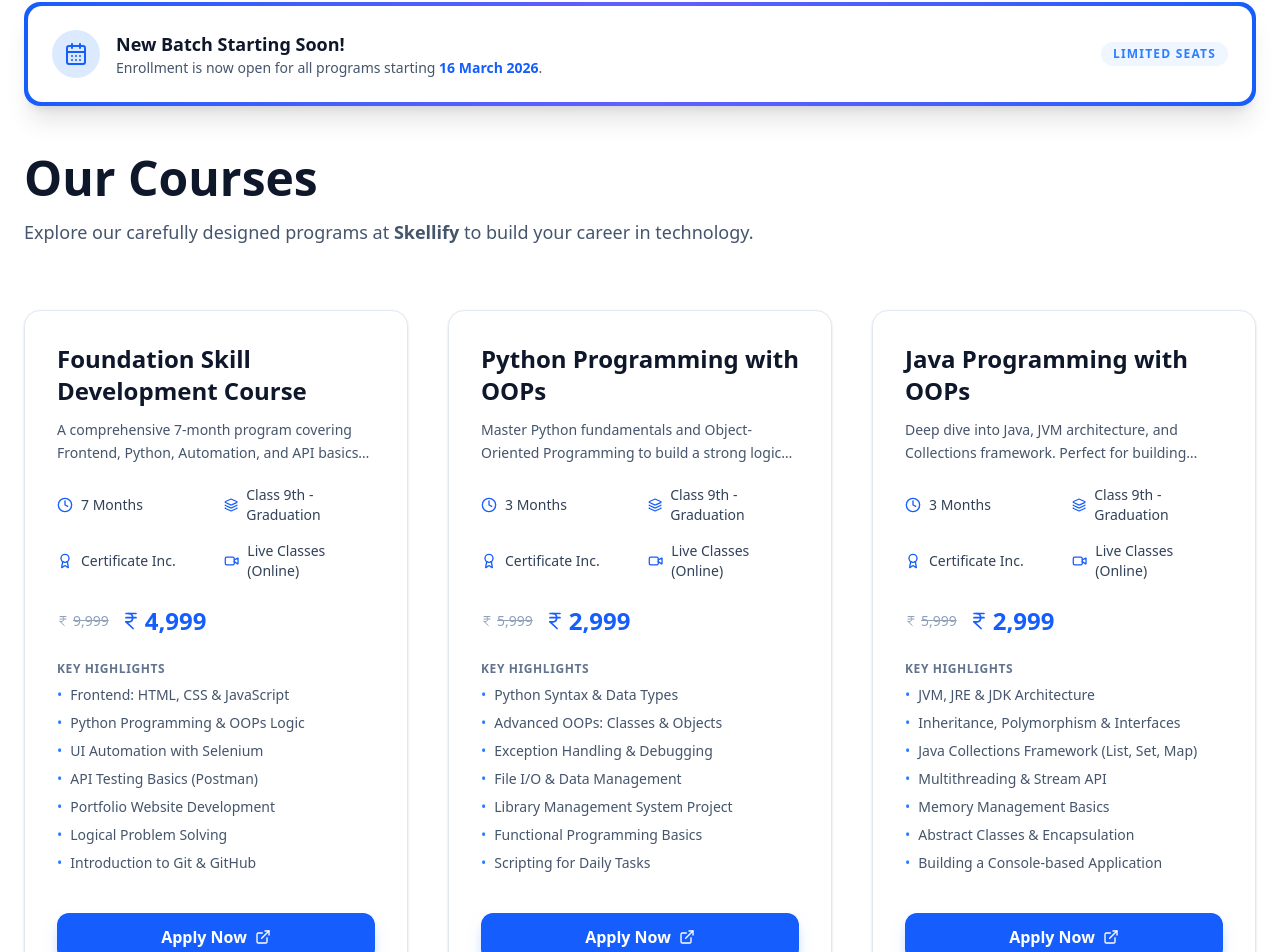
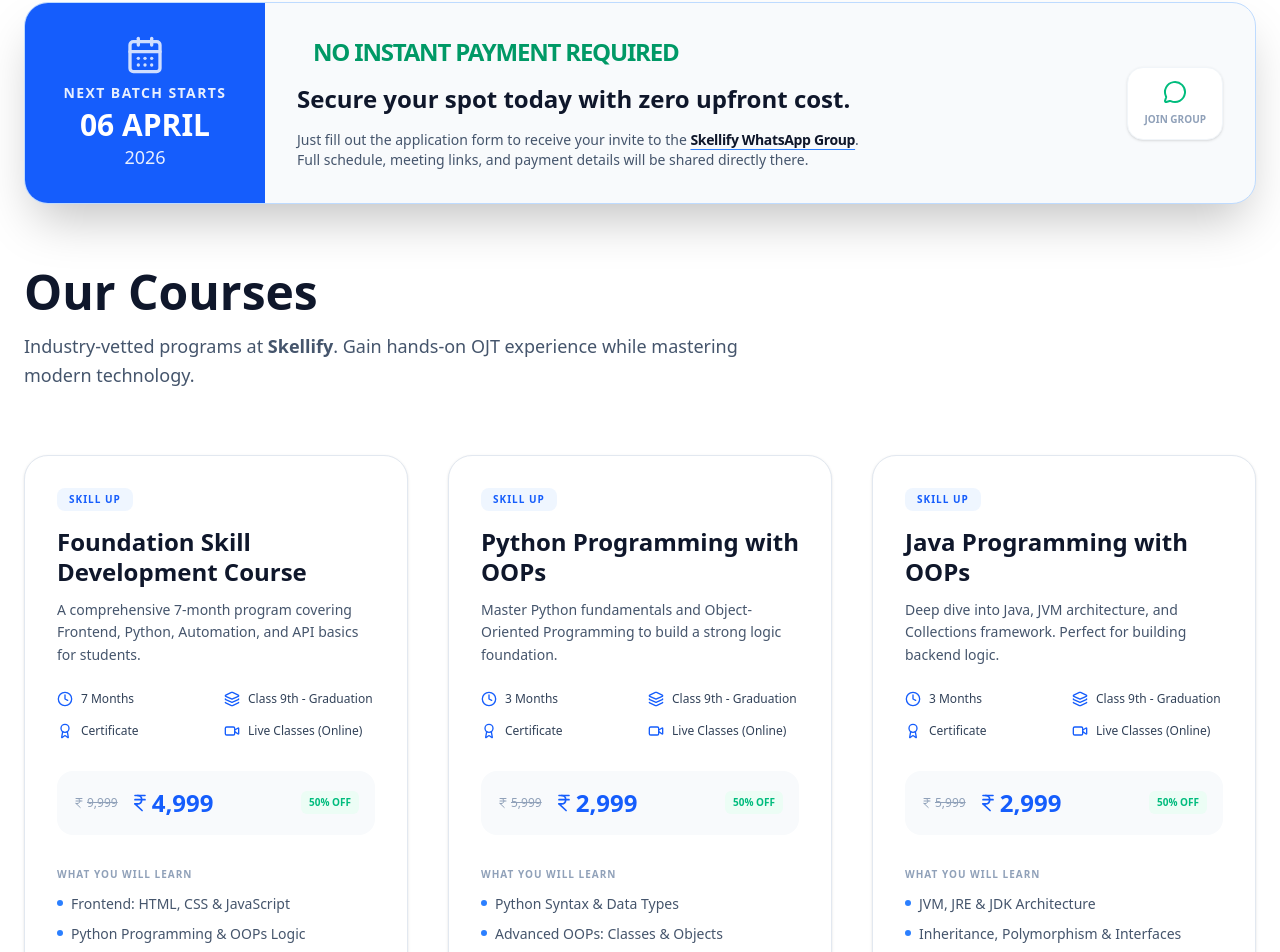
Before and after one commit to skellify25/skellify-main, a Next.js app: page /courses in a window 1280 px wide. Shown: the part 94-1046 px from the top of the page. Built offline with nearby package versions, Linux system fonts and the light colour scheme.

Commit message:
updated banner

```diff
--- a/src/components/pages/CoursePage.jsx
+++ b/src/components/pages/CoursePage.jsx
@@ -1,14 +1,25 @@
 "use client";
 
-import { motion } from "motion/react";
-import { Clock, Award, Layers, Video, IndianRupee, ExternalLink, CalendarDays } from "lucide-react"; // Added CalendarDays icon
+import { motion } from "framer-motion";
+import {
+  Clock,
+  Award,
+  Layers,
+  Video,
+  IndianRupee,
+  ExternalLink,
+  CalendarDays,
+  MessageCircle,
+  Info,
+} from "lucide-react";
 
-// 1. Static Course Data with unique Form URLs
+// 1. Static Course Data with updated highlights
 const COURSES = [
   {
     id: "foundation-skill",
     title: "Foundation Skill Development Course",
-    description: "A comprehensive 7-month program covering Frontend, Python, Automation, and API basics for students.",
+    description:
+      "A comprehensive 7-month program covering Frontend, Python, Automation, and API basics for students.",
     duration: "7 Months",
     level: "Class 9th - Graduation",
     mode: "Live Classes (Online)",
@@ -23,13 +34,14 @@
       "API Testing Basics (Postman)",
       "Portfolio Website Development",
       "Logical Problem Solving",
-      "Introduction to Git & GitHub"
-    ]
+      "Introduction to Git & GitHub",
+    ],
   },
   {
     id: "python-oops",
     title: "Python Programming with OOPs",
-    description: "Master Python fundamentals and Object-Oriented Programming to build a strong logic foundation.",
+    description:
+      "Master Python fundamentals and Object-Oriented Programming to build a strong logic foundation.",
     duration: "3 Months",
     level: "Class 9th - Graduation",
     mode: "Live Classes (Online)",
@@ -44,13 +56,14 @@
       "File I/O & Data Management",
       "Library Management System Project",
       "Functional Programming Basics",
-      "Scripting for Daily Tasks"
-    ]
+      "Scripting for Daily Tasks",
+    ],
   },
   {
     id: "java-oops",
     title: "Java Programming with OOPs",
-    description: "Deep dive into Java, JVM architecture, and Collections framework. Perfect for building backend logic.",
+    description:
+      "Deep dive into Java, JVM architecture, and Collections framework. Perfect for building backend logic.",
     duration: "3 Months",
     level: "Class 9th - Graduation",
     mode: "Live Classes (Online)",
@@ -65,34 +78,34 @@
       "Multithreading & Stream API",
       "Memory Management Basics",
       "Abstract Classes & Encapsulation",
-      "Building a Console-based Application"
-    ]
+      "Building a Console-based Application",
+    ],
   },
   {
     id: "sdet-program",
     title: "SDET (Software Development Engineer in Test)",
-    description: "Advanced 9-month program for graduates to become job-ready automation engineers.",
+    description:
+      "Advanced 9-month program for graduates to become job-ready automation engineers.",
     duration: "9 Months",
     level: "Graduation & Above",
     mode: "Live Classes (Online)",
     certificate: true,
-    price: "15,999",
+    price: "19,999",
     offerPrice: "9,999",
     formUrl: "https://forms.gle/N7G18ivcsdLXcxNs5",
     highlights: [
-      "Hybrid & Data-Driven Frameworks",
-      "Rest Assured API Automation",
-      "CI/CD Integration with Jenkins",
-      "Cucumber BDD & Gherkin Scripting",
-      "Agile Methodology & Jira Tracking",
-      "Mock Interviews & Resume Optimization",
-      "Database Testing with SQL"
-    ]
-  }
+    "Core & Advanced Java with Gradle",
+    "Selenium WebDriver & TestNG Integration",
+    "Rest Assured API Automation",
+    "CI/CD Pipeline Integration with Jenkins",
+    "Agile Testing & Jira Ticket Management",
+    "Database Testing with SQL",
+    "Mock Interviews & Resume Optimization"
+  ],
+  },
 ];
 
 export default function CoursePage() {
-
   const handleApplyNow = (url) => {
     if (url) {
       window.open(url, "_blank");
@@ -103,31 +116,57 @@
 
   return (
     <section className="py-12 md:py-24 container mx-auto px-6">
-
       {/* --- NEW BATCH ANNOUNCEMENT BANNER --- */}
       <motion.div
-        initial={{ opacity: 0, scale: 0.95 }}
-        animate={{ opacity: 1, scale: 1 }}
-        className="mb-12 p-1 rounded-2xl bg-gradient-to-r from-blue-600 via-indigo-500 to-blue-600 shadow-xl"
+        initial={{ opacity: 0, y: -20 }}
+        animate={{ opacity: 1, y: 0 }}
+        className="mb-16 overflow-hidden rounded-3xl bg-slate-50 dark:bg-slate-900 border border-blue-200 dark:border-blue-900 shadow-2xl"
       >
-        <div className="bg-white dark:bg-slate-900 rounded-[14px] p-4 md:p-6 flex flex-col md:flex-row items-center justify-between gap-4">
-          <div className="flex items-center gap-4">
-            <div className="bg-blue-100 dark:bg-blue-900/30 p-3 rounded-full">
-              <CalendarDays className="w-6 h-6 text-blue-600 dark:text-blue-400" />
-            </div>
-            <div>
-              <h3 className="text-lg font-bold text-slate-900 dark:text-white">
-                New Batch Starting Soon!
-              </h3>
-              <p className="text-slate-600 dark:text-slate-400 text-sm">
-                Enrollment is now open for all programs starting <span className="font-semibold text-blue-600 dark:text-blue-400">16 March 2026</span>.
+        <div className="flex flex-col lg:flex-row">
+          {/* Left Side: Date */}
+          <div className="bg-blue-600 p-8 flex flex-col items-center justify-center text-white text-center min-w-[240px]">
+            <CalendarDays className="w-10 h-10 mb-2 opacity-80" />
+            <p className="text-sm font-bold uppercase tracking-widest opacity-90">
+              Next Batch Starts
+            </p>
+            <h3 className="text-3xl font-black mt-1">06 APRIL</h3>
+            <p className="text-lg font-medium opacity-90">2026</p>
+          </div>
+
+          {/* Right Side: Instructions */}
+          <div className="p-6 md:p-8 flex-1 flex flex-col md:flex-row items-center justify-between gap-6">
+            <div className="space-y-4 text-center md:text-left">
+              <div className="flex items-center justify-center md:justify-start gap-2 text-emerald-600 dark:text-emerald-400 font-bold uppercase text-2xl tracking-tighter">
+                <span className="flex h-2 w-2 rounded-full bg-emerald-500 animate-ping" />
+                No Instant Payment Required
+              </div>
+              <h4 className="text-xl md:text-2xl font-bold text-slate-900 dark:text-white leading-tight">
+                Secure your spot today with zero upfront cost.
+              </h4>
+              <p className="text-slate-600 dark:text-slate-400 text-sm max-w-xl">
+                Just fill out the application form to receive your invite to the{" "}
+                <span className="font-bold text-slate-900 dark:text-white underline decoration-blue-500 underline-offset-4 tracking-tight">
+                  Skellify WhatsApp Group
+                </span>
+                . Full schedule, meeting links, and payment details will be
+                shared directly there.
               </p>
             </div>
-          </div>
-          <div className="flex items-center gap-2">
-             <span className="hidden md:block text-xs font-bold uppercase tracking-widest text-blue-500 bg-blue-50 dark:bg-blue-900/20 px-3 py-1 rounded-full animate-pulse">
-                Limited Seats
-             </span>
+
+            {/* Quick Icon Group */}
+            <div className="hidden xl:flex items-center gap-4">
+              <a
+                href="https://chat.whatsapp.com/Fi19RL9SBtF4jWklMqsqsh"
+                target="_blank"
+                rel="noopener noreferrer"
+                className="flex flex-col items-center gap-2 px-4 py-3 bg-white dark:bg-slate-800 rounded-2xl shadow-sm border border-slate-100 dark:border-slate-700 transition-all duration-200 hover:bg-slate-50 dark:hover:bg-slate-700 hover:border-emerald-200 dark:hover:border-emerald-900 cursor-pointer active:scale-95 group"
+              >
+                <MessageCircle className="w-6 h-6 text-emerald-500 group-hover:scale-110 transition-transform" />
+                <span className="text-[10px] font-bold text-slate-400 group-hover:text-emerald-600 dark:group-hover:text-emerald-400">
+                  JOIN GROUP
+                </span>
+              </a>
+            </div>
           </div>
         </div>
       </motion.div>
@@ -139,9 +178,12 @@
         animate={{ opacity: 1, y: 0 }}
         className="max-w-3xl mb-16"
       >
-        <h1 className="text-5xl font-bold mb-4 text-slate-900 dark:text-white">Our Courses</h1>
-        <p className="text-slate-600 dark:text-slate-400 text-lg">
-          Explore our carefully designed programs at <strong>Skellify</strong> to build your career in technology.
+        <h1 className="text-5xl font-bold mb-4 text-slate-900 dark:text-white">
+          Our Courses
+        </h1>
+        <p className="text-slate-600 dark:text-slate-400 text-lg leading-relaxed">
+          Industry-vetted programs at <strong>Skellify</strong>. Gain hands-on
+          OJT experience while mastering modern technology.
         </p>
       </motion.div>
 
@@ -155,15 +197,22 @@
             viewport={{ once: true }}
             transition={{ delay: index * 0.1 }}
             whileHover={{ y: -6 }}
-            className="border border-slate-200 dark:border-slate-700 rounded-2xl p-8 bg-white dark:bg-slate-800 shadow-sm hover:shadow-xl transition-all duration-300 flex flex-col justify-between"
+            className="border border-slate-200 dark:border-slate-700 rounded-3xl p-8 bg-white dark:bg-slate-800 shadow-sm hover:shadow-2xl transition-all duration-300 flex flex-col justify-between"
           >
             <div>
-              <h2 className="text-2xl font-bold mb-3 text-slate-900 dark:text-white">{course.title}</h2>
-              <p className="text-slate-600 dark:text-slate-400 mb-5 text-sm leading-relaxed line-clamp-2">
+              <div className="flex items-center justify-between mb-4">
+                <span className="px-3 py-1 bg-blue-50 dark:bg-blue-900/30 text-blue-600 dark:text-blue-400 text-[10px] font-bold uppercase tracking-widest rounded-lg">
+                  {course.id === "sdet-program" ? "Job Ready" : "Skill Up"}
+                </span>
+              </div>
+              <h2 className="text-2xl font-bold mb-3 text-slate-900 dark:text-white leading-tight">
+                {course.title}
+              </h2>
+              <p className="text-slate-600 dark:text-slate-400 mb-6 text-sm leading-relaxed">
                 {course.description}
               </p>
 
-              <div className="grid grid-cols-2 gap-4 text-sm mb-6 text-slate-700 dark:text-slate-300">
+              <div className="grid grid-cols-2 gap-4 text-xs mb-8 text-slate-700 dark:text-slate-300">
                 <div className="flex items-center gap-2">
                   <Clock className="w-4 h-4 text-blue-600" />
                   {course.duration}
@@ -174,7 +223,7 @@
                 </div>
                 <div className="flex items-center gap-2">
                   <Award className="w-4 h-4 text-blue-600" />
-                  {course.certificate ? "Certificate Inc." : "No Certificate"}
+                  Certificate
                 </div>
                 <div className="flex items-center gap-2">
                   <Video className="w-4 h-4 text-blue-600" />
@@ -183,23 +232,28 @@
               </div>
 
               {/* Pricing */}
-              <div className="flex items-center gap-3 mb-6">
-                <span className="text-sm text-slate-400 line-through flex items-center gap-1">
+              <div className="flex items-center gap-3 mb-8 bg-slate-50 dark:bg-slate-900/50 p-4 rounded-2xl">
+                <span className="text-xs text-slate-400 line-through flex items-center gap-0.5">
                   <IndianRupee className="w-3 h-3" />
                   {course.price}
                 </span>
-                <span className="text-2xl font-bold text-blue-600 flex items-center gap-1">
+                <span className="text-2xl font-black text-blue-600 flex items-center gap-0.5">
                   <IndianRupee className="w-5 h-5" />
                   {course.offerPrice}
                 </span>
+                <span className="ml-auto text-[10px] font-bold text-emerald-500 bg-emerald-50 dark:bg-emerald-900/20 px-2 py-1 rounded-md">
+                  50% OFF
+                </span>
               </div>
 
-              <div className="space-y-2 mb-2">
-                <p className="font-semibold text-xs uppercase tracking-wider text-slate-500">Key Highlights</p>
-                <ul className="text-sm text-slate-600 dark:text-slate-400 space-y-2">
+              <div className="space-y-3 mb-2">
+                <p className="font-bold text-[10px] uppercase tracking-widest text-slate-400">
+                  What you will learn
+                </p>
+                <ul className="text-sm text-slate-600 dark:text-slate-400 space-y-2.5">
                   {course.highlights.map((item, idx) => (
-                    <li key={idx} className="flex items-start gap-2">
-                      <span className="text-blue-500">•</span>
+                    <li key={idx} className="flex items-start gap-2 group">
+                      <span className="mt-1.5 h-1.5 w-1.5 rounded-full bg-blue-500 shrink-0 group-hover:scale-150 transition-transform" />
                       {item}
                     </li>
                   ))}
@@ -209,11 +263,10 @@
 
             <button
               onClick={() => handleApplyNow(course.formUrl)}
-              target="_blank"
-              className="mt-8 group inline-flex items-center justify-center gap-2 px-6 py-3 rounded-xl bg-blue-600 text-white font-bold hover:bg-blue-700 transition-all cursor-pointer shadow-lg shadow-blue-200 dark:shadow-none"
+              className="mt-10 group inline-flex items-center justify-center gap-3 px-8 py-4 rounded-2xl bg-blue-600 text-white font-bold hover:bg-blue-700 transition-all cursor-pointer shadow-xl shadow-blue-200 dark:shadow-none active:scale-95"
             >
-              Apply Now
-              <ExternalLink className="w-4 h-4 group-hover:translate-x-1 transition-transform" />
+              Enroll Now
+              <ExternalLink className="w-4 h-4 group-hover:-translate-y-1 group-hover:translate-x-1 transition-transform duration-300" />
             </button>
           </motion.div>
         ))}
```
